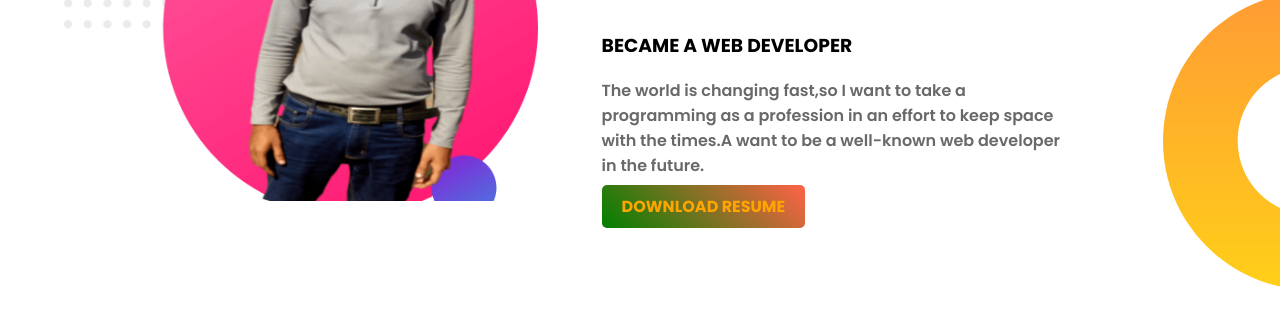
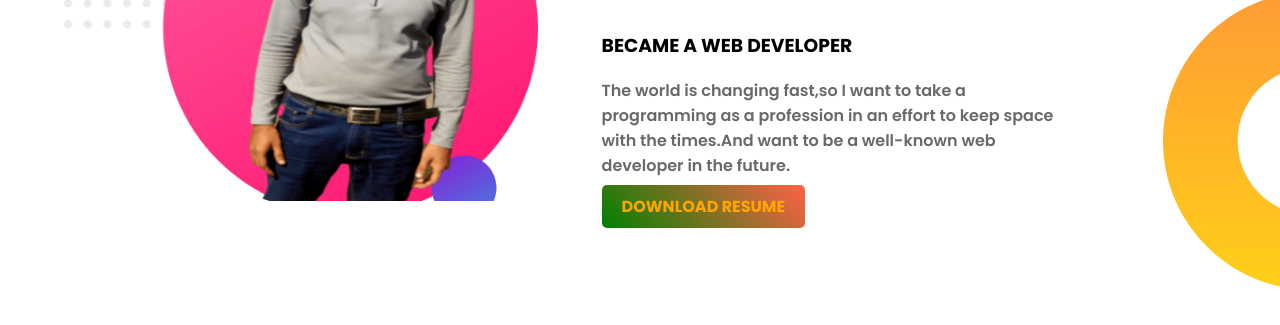
Before and after one commit to sattarmondol/my-portfolio, a plain HTML site: page index.html in a window 1280 px wide. Shown: the part 759-1084 px from the top of the page. Drawn offline with Linux system fonts and the light colour scheme.

Commit message:
some vhange

```diff
--- a/index.html
+++ b/index.html
@@ -31,7 +31,7 @@
         <h2>DREAM BIG</h2>
         <h3>BECAME A WEB DEVELOPER</h3>
         <P>
-            The world is changing fast,so I want to take a programming as a profession in an effort to keep space with the times.A want to be a well-known web developer in the future.
+            The world is changing fast,so I want to take a programming as a profession in an effort to keep space with the times.And want to be a well-known web developer in the future.
         </P>
         <a class="link-button" target="_blank" href="https://web.facebook.com/abdus.sattar.33046736">DOWNLOAD RESUME</a>
     </div>
```
